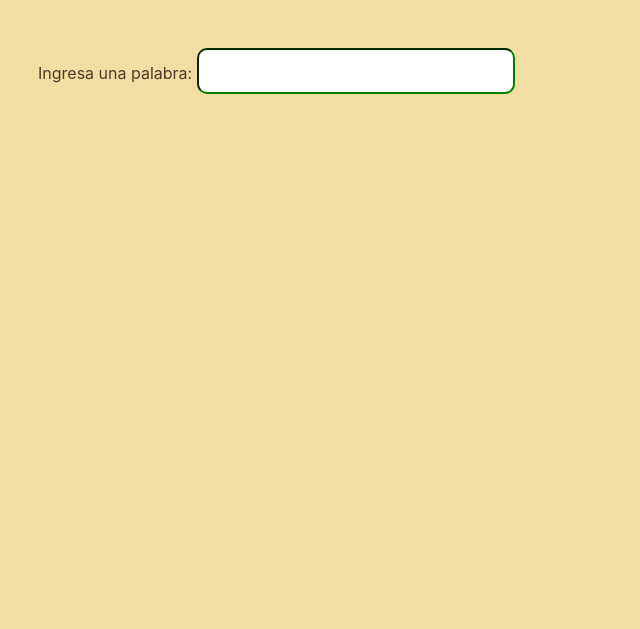
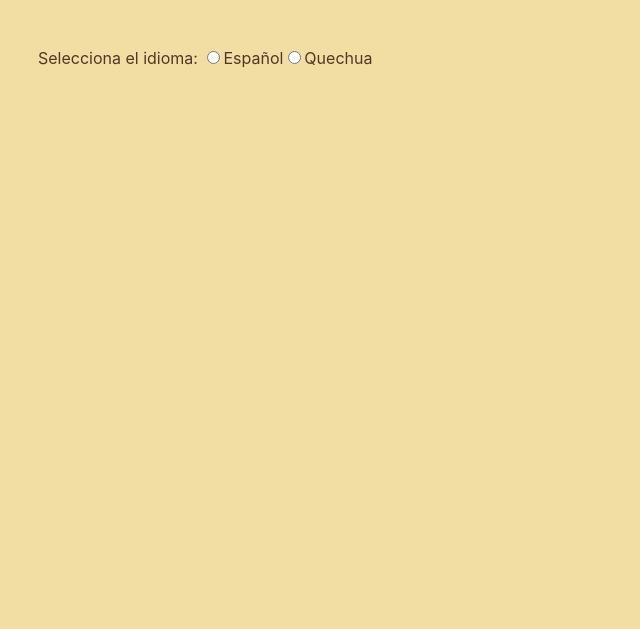
Before and after one commit to SantiR38/Allpaqa, a Gatsby site: page / in a window 1280 px wide. Shown: the part 171-800 px from the top of the page, without its empty margins (0-640 px from the left). Built offline with nearby package versions, Linux system fonts and the light colour scheme; Gatsby itself is replaced by a stand-in of ours.

Commit message:
Added radio buton to select language.

```diff
--- a/src/components/dict-form.jsx
+++ b/src/components/dict-form.jsx
@@ -1,5 +1,6 @@
 import React, { useState, useEffect } from 'react';
-import dictionary from '../dictionaries/words_quechua.json'; // Importa el archivo JSON
+import dictionaryQuechua from '../dictionaries/words_quechua.json'; // Importa el archivo JSON
+import dictionarySpanish from '../dictionaries/words_spanish.json'; // Importa el archivo JSON
 
 const inputStyle = {
     color: '#513728',
@@ -13,21 +14,32 @@ const wordDefinitionStyle = {
     fontWeight: 'bold'
 }
 
-const resultsStyle = {
-    marginBottom: '10px'
+const textStyle = {
+    marginBottom: '20px'
 }
 
 export default function DictionaryForm() {
     const [word, setWord] = useState(''); // Estado para almacenar la palabra a buscar
+    const [language, setLanguage] = useState(''); // Estado para almacenar la palabra a buscar
     const [definitions, setDefinitions] = useState([]); // Estado para almacenar los significados de las palabras
 
     // Función de manejo de eventos para el cambio en el campo de entrada
-    const handleChange = (event) => {
+    const handleChangeWord = (event) => {
         setWord(event.target.value);
+    }
+
+    const handleChangeLanguage = (event) => {
+        setLanguage(event.target.value);
     }
 
     // La función useEffect se ejecutará cada vez que se actualice el estado de word
     useEffect(() => {
+        let dictionary = {};
+        if (language === 'quechua') {
+            dictionary = dictionaryQuechua
+        } else if (language === 'español') {
+            dictionary = dictionarySpanish
+        }
         // Filtra el archivo JSON para encontrar las palabras que contengan la palabra a buscar
         const filteredWords = Object.keys(dictionary).filter((dictWord) => dictWord.includes(word));
 
@@ -39,25 +51,50 @@ export default function DictionaryForm() {
             return [result, dictionary[result]];
         });
         setDefinitions(definitions);
-    }, [word]); // Dependencia de word para que la función useEffect se ejecute cada vez que se actualice el estado de word
+    }, [word, language]); // Dependencia de word para que la función useEffect se ejecute cada vez que se actualice el estado de word
 
     return (
     <form>
-        <label htmlFor="word">Ingresa una palabra: </label>
+        <label style={textStyle}>Selecciona el idioma: </label>
+        <label>
+            <input
+            type="radio"
+            name="language"
+            value="español"
+            onChange={handleChangeLanguage}
+            />
+            Español
+        </label>
+        <label>
+            <input
+            type="radio"
+            name="language"
+            value="quechua"
+            onChange={handleChangeLanguage}
+            />
+            Quechua
+        </label>
+        <br />
+        {language !== '' &&
+            <div>
+                <label style={textStyle} htmlFor="word">Ingresa una palabra en {language}: </label>
+                <br />
                 <input
                 type="text"
                 id="word"
                 value={word}
                 style={inputStyle}
-        onChange={handleChange}
+                onChange={handleChangeWord}
                 />
                 {definitions.length > 0 && word.length > 0 && (
                     <ul>
                     {definitions.map((definition, index) => (
-            <li style={resultsStyle} key={index}><span style={wordDefinitionStyle}>{definition[0]}: </span>{definition[1]}</li>
+                        <li style={textStyle} key={index}><span style={wordDefinitionStyle}>{definition[0]}: </span>{definition[1]}</li>
                         ))}
                         </ul>
                         )}
+            </div>
+        }
                 </form>
     );
 }
```
Lines whose indentation alone changed are shown as unchanged.
